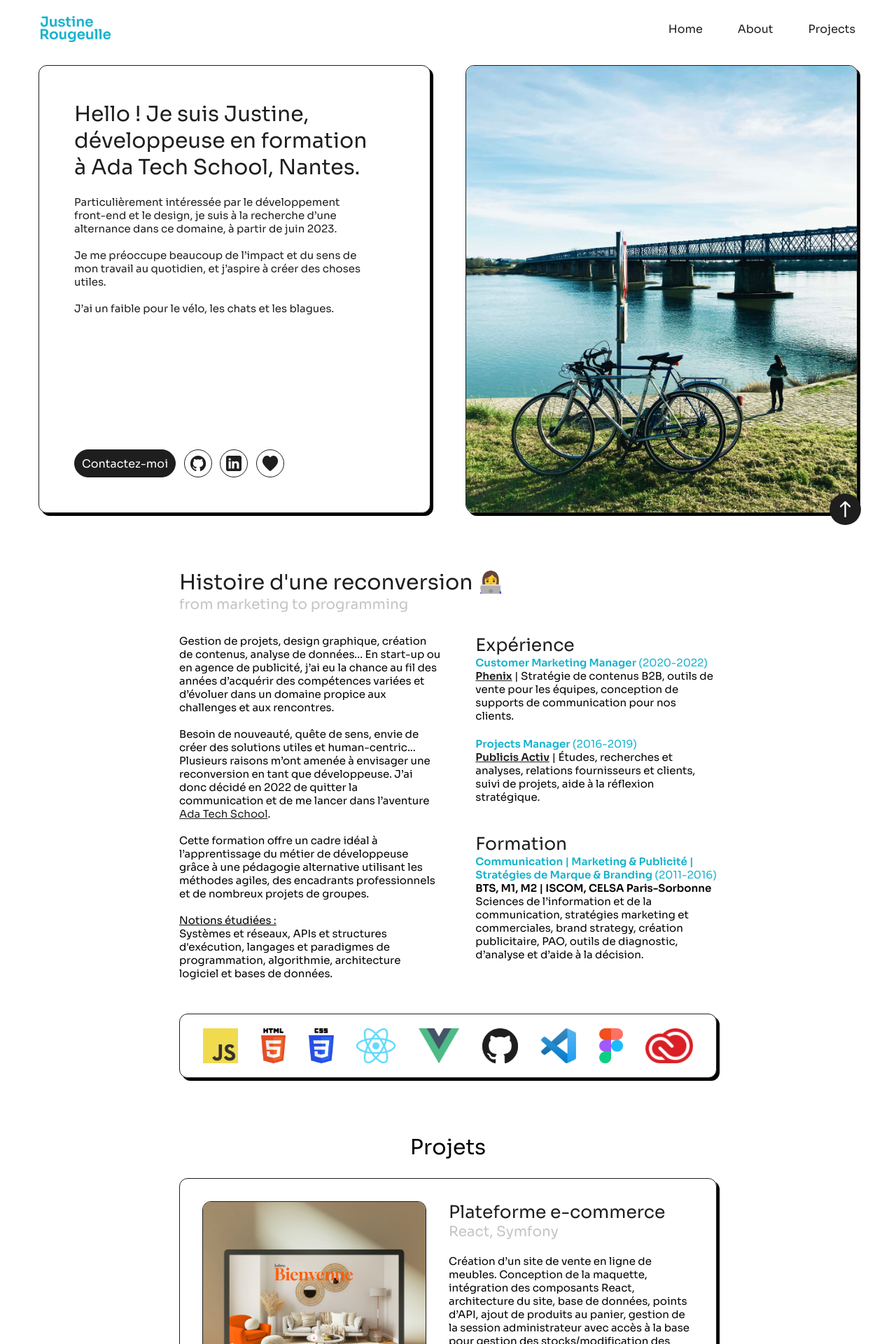
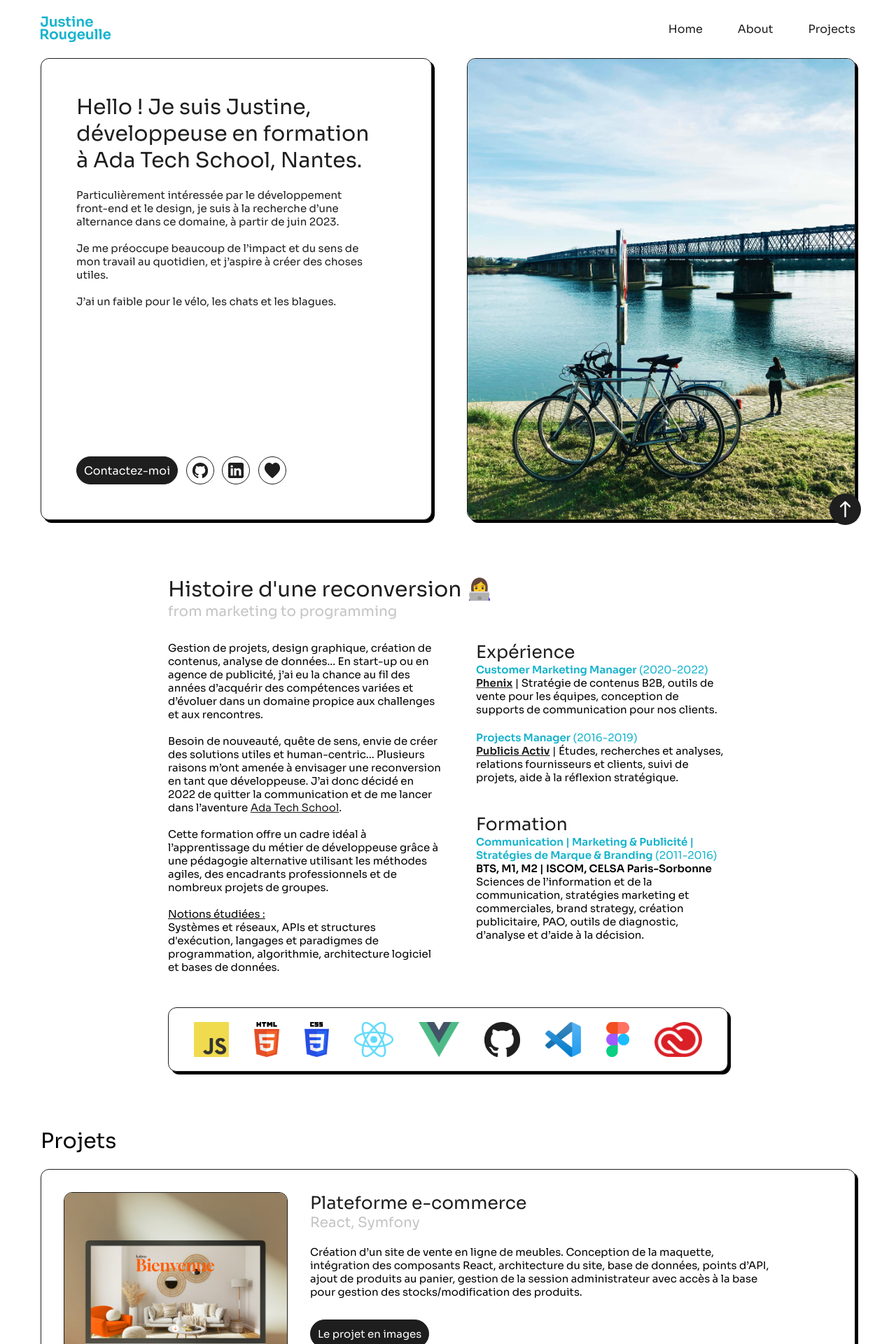
Before and after one commit to justine-rgl/my_portoflio, a Vue app: page / in a window 1280 px wide. Shown: the top 1920 px of the page at 70% size. Built offline with nearby package versions, Linux system fonts and the light colour scheme; what vue-universal-modal would draw is missing.

Commit message:
responsive

```diff
--- a/src/App.vue
+++ b/src/App.vue
@@ -11,9 +11,6 @@
 #app {
   font-family: Sora, sans-serif;
   background-color: #ffff;
-  display: flex;
-  justify-content: center;
-  align-content: center;
 }
 
 body {
--- a/src/components/About.vue
+++ b/src/components/About.vue
@@ -1,5 +1,5 @@
 <template id="about">
-  <section class="container">
+  <section class="about">
     <div class="title">
       <h2>Histoire d'une reconversion 👩‍💻</h2>
       <h3>from marketing to programming</h3>
@@ -66,21 +66,10 @@
 </script>
 
 <style scoped>
-#about {
-  padding-top: 60px;
-}
 
-section {
-  justify-content: center;
-  align-items: center;
-}
-
-.container {
-  padding:20px 0px;
-  align-content: space-between;
-  flex-wrap: wrap;
-  margin: auto;
-  width: 50%;
+.about {
+  max-width: 800px;
+  margin: 0 auto 80px;
 }
 .title {
   margin-bottom: 30px;
@@ -150,17 +139,8 @@ p {
   max-height: 50px;
 }
 
-@media screen and (max-width: 1500px) {
-.container {
-  width: 60%;
-}
-}
-
 @media screen and (max-width: 800px) {
 
-  .container {
-    width: 70%;
-  }
   .icons-technos {
     max-height: 25px;
   }
--- a/src/components/Header.vue
+++ b/src/components/Header.vue
@@ -32,6 +32,7 @@ ul {
     margin: auto;
 }
 
+
 .header .logo {
     width: 100px;
     display: block;
@@ -41,6 +42,19 @@ ul {
     display: flex;
     gap: 50px;
 }
+
+
+@media screen and (max-width: 800px) {
+    .header {
+        padding: 15px 30px;
+    }
+    .header-menu {
+        gap: 15px;
+        font-size: 0.8rem;
+    }
+}
+
+
 
 .header-links {
     color: #1E1E1E;
--- a/src/components/Intro.vue
+++ b/src/components/Intro.vue
@@ -1,5 +1,5 @@
 <template id="introduction">
-    <section class="container">
+    <section class="introduction">
         <div class="intro">
             <div class="text">
                 <h2>Hello ! Je suis Justine, développeuse en formation à Ada Tech School, Nantes. </h2>
@@ -26,31 +26,18 @@
 
 <style scoped>
 
-section{
-  display: flex;
-  justify-content: center;
-  flex-direction: row;
-  align-items: center;
+
+.introduction {
+    display: flex;
+    gap: 50px;
+    justify-content: center;
+    margin-bottom: 80px;
 }
-
-.container {
-    padding:10px 0px 20px 0px;
-    align-content: space-between;
-    flex-wrap: wrap;
-    gap: 50px;
-    margin: auto;
-    /* width: 1264px;
-    padding: 0 45px;
-    align-content: stretch; */
-}
-
 .intro {
-    /* flex: 1; */
+    width: 50%;
     display: flex;
     background-color: #fff;
 	flex-direction: column;
-	width:35em;
-	height:40em;
     padding: 50px;
 	border-radius:12px;
     border-style: solid;
@@ -164,10 +151,7 @@ a {
 }
 
 .picture {
-    /* flex: 1; */
-	flex-direction: column;
-	width:35em;
-	height:40em;
+    width: 50%;
 	border-radius:12px;
     border-style: solid;
     border-width: 1px;
@@ -182,11 +166,26 @@ a {
     border-radius: 12px;
 }
 
+@media screen and (max-width: 1100px) {
+    .introduction {
+        flex-direction: column;
+    }
+    .picture, .intro {
+        width: 100%;
+        max-width: 500px;
+        margin: auto;
+    }
+}
+
 @media screen and (max-width: 800px) {
+
+    .contact {
+        font-size: 13px;
+    }
     .intro {
         flex-direction: column;
         height: auto;
-        max-width: 80%;
+        padding: 30px;
     }
 
     h2 {
@@ -195,7 +194,6 @@ a {
 
     .picture {
         height: auto;
-        max-width: 80%;
     }
 }
 </style>
--- a/src/components/Projects.vue
+++ b/src/components/Projects.vue
@@ -1,5 +1,5 @@
 <template id="projects">
-    <section class="container">
+
     <div class="title">
         <h1>Projets</h1>
     </div>
@@ -92,7 +92,7 @@
             </div>
         </div>
     </div>
-    </section>
+
 </template>
 
 <script>
@@ -134,13 +134,6 @@ section{
   justify-items: center;
 }
 
-.container {
-    padding:20px 0px;
-    justify-items: center;
-    margin: auto;
-    width: 60%;
-}
-
 .projet {
     display: flex;
     padding: 2em;
@@ -157,8 +150,8 @@ section{
 
 .image-projet {
     background-color: #fff;
-	width:20em;
-	height:20em;
+	max-width: 20em;
+	max-height: 20em;
     align-items: center;
 	border-radius:12px;
     border-style: solid;
@@ -273,11 +266,8 @@ a:hover, button:hover {
   will-change: transform;
 }
 
-@media screen and (max-width: 1000px) {
+@media screen and (max-width: 800px) {
 
-    .container {
-        width: 80%;
-    }
     .projet {
         flex-direction: column;
     }
--- a/src/views/HomeView.vue
+++ b/src/views/HomeView.vue
@@ -1,9 +1,11 @@
 <template>
   <div class="home">
     <Header id="header"/>
-    <Intro id="introduction"/>
-    <About id="about"/>
-    <Projects id="projects"/>
+    <div class="container">
+      <Intro id="introduction"/>
+      <About id="about"/>
+      <Projects id="projects"/>
+    </div>
     <ButtonTop/>
     <Footer/>
   </div>
@@ -39,4 +41,16 @@ export default {
   padding: 0;
 }
 
+.container {
+  padding: 0 50px;
+  max-width: 1264px;
+  margin: auto;
+}
+
+@media screen and (max-width: 800px) {
+  .container {
+    padding: 0 30px;
+  }
+}
+
 </style>
```
Lines whose indentation alone changed are shown as unchanged.
